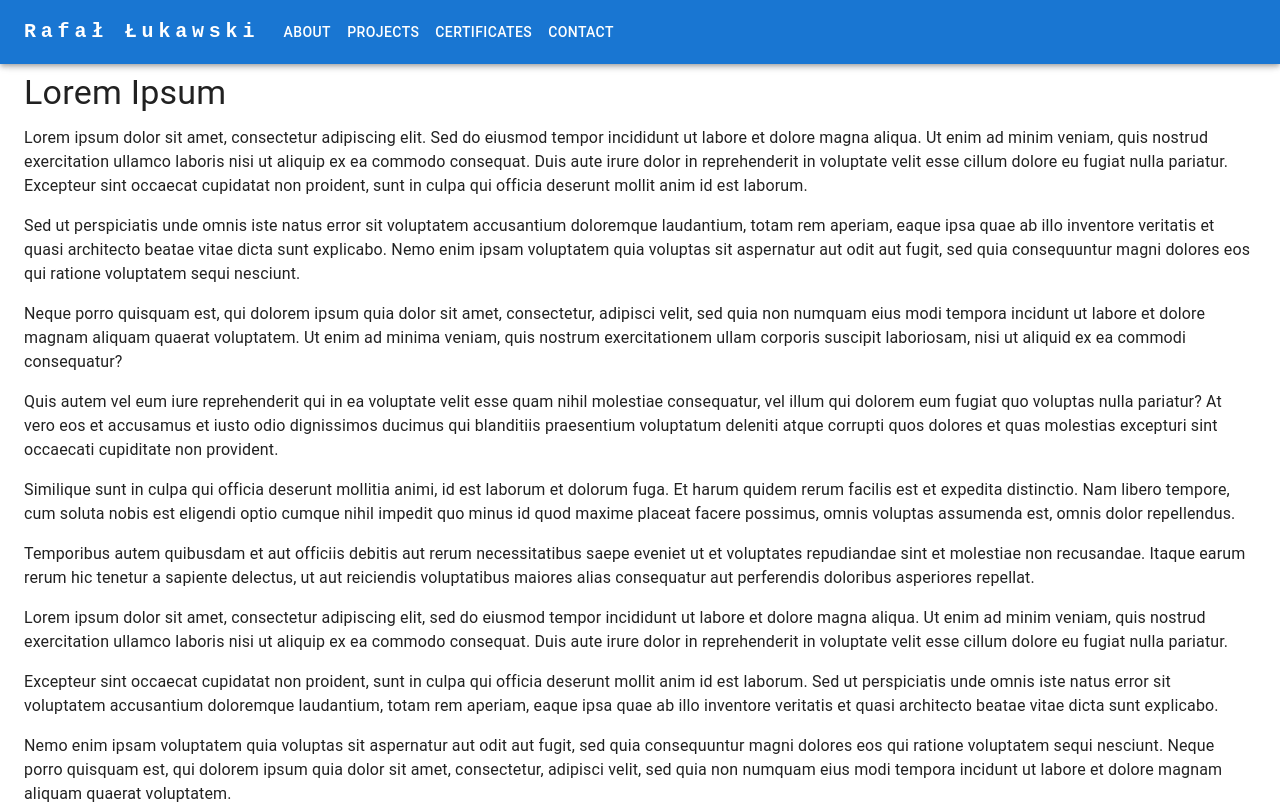
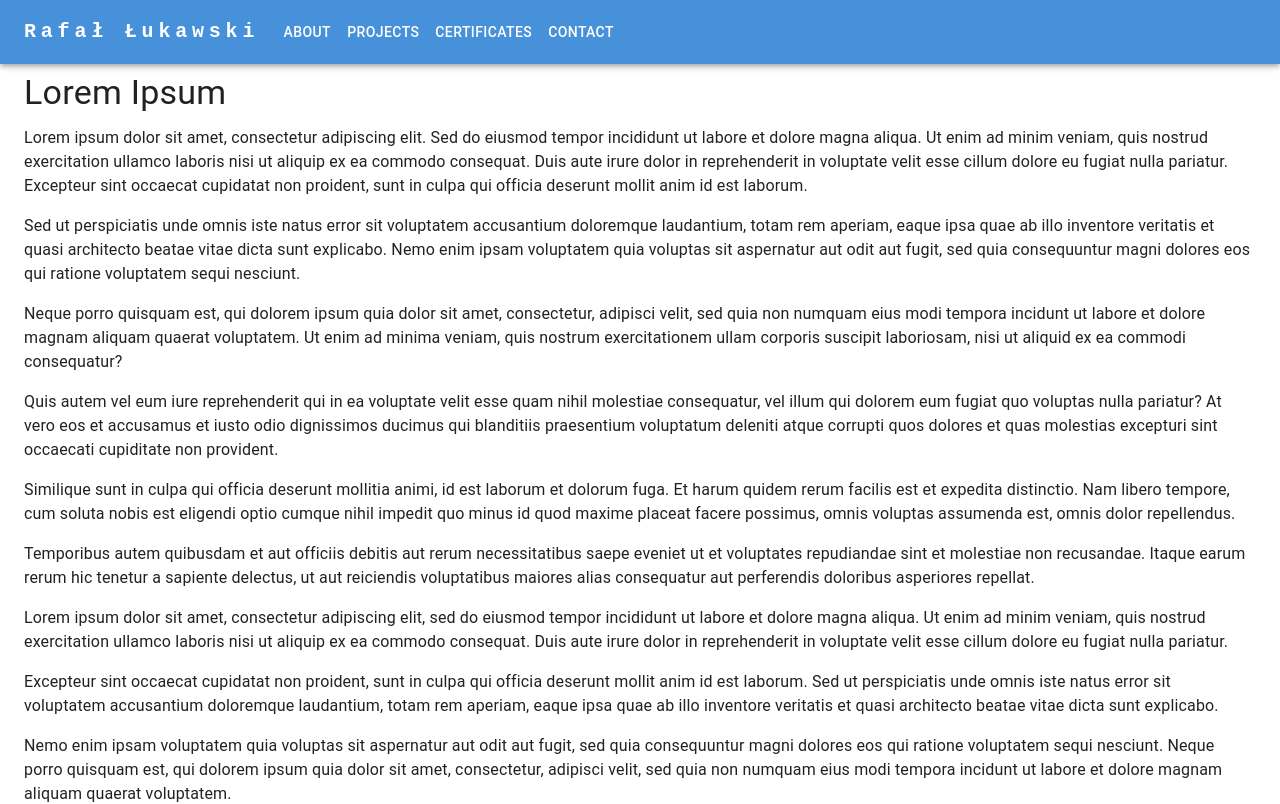
Before and after one commit to rlukawski/personal-website-2, a Next.js app: page / in a window 1280 px wide. Shown: the top 804 px of the page. Built offline with nearby package versions, Linux system fonts and the light colour scheme; what @mui/material-nextjs would draw is missing.

Commit message:
Add some backdrop filter

```diff
--- a/src/app/page.tsx
+++ b/src/app/page.tsx
@@ -89,7 +89,13 @@ function ResponsiveAppBar() {
   };
 
   return (
-    <AppBar position="fixed">
+    <AppBar
+      position="fixed"
+      sx={{
+        backdropFilter: "blur(10px)",
+        backgroundColor: "rgba(25, 118, 210, 0.8)",
+      }}
+    >
       <Container maxWidth="xl">
         <Toolbar
           disableGutters
```
